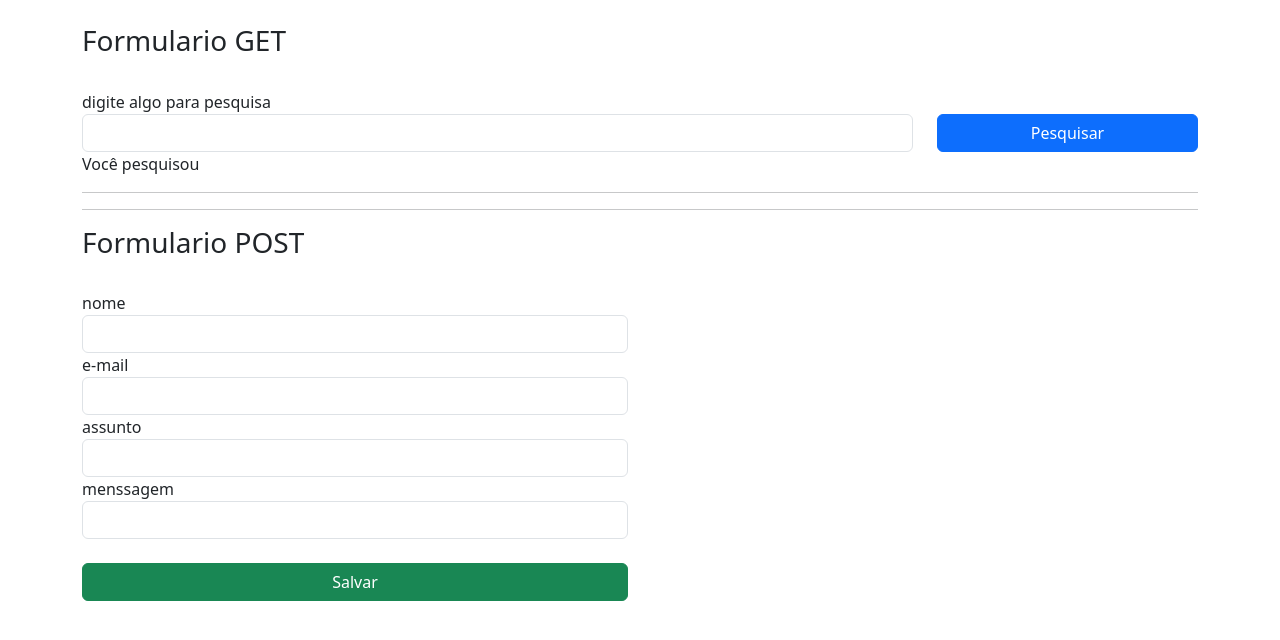
After one commit to Andre2kLuiz/Flask, a Flask app: template app/templates/contato.html in a window 1280 px wide. The commit adds this page. Shown: the top 640 px of the page. Run offline with Flask 3, Linux system fonts and the light colour scheme; the template is opened without the code that fills it, so the values that code supplies are empty.

Commit message:
criação de formularios

```diff
--- a/app/__init__.py
+++ b/app/__init__.py
@@ -5,6 +5,7 @@ from flask_migrate import Migrate
 app = Flask(__name__)
 app.config['SQLALCHEMY_DATABASE_URI'] = 'sqlite:///database.db'
 app.config["SQLALCHEMY_TRACK_MODIFICATIONS"] = False
+app.config['SECRET_KEY'] = 'af51as561f65sa1-f65af!!65a1f6a5f2'
 
 db = SQLAlchemy(app)
 migrate = Migrate(app, db)
--- /dev/null
+++ b/app/templates/contato.html
@@ -0,0 +1,94 @@
+<!DOCTYPE html>
+<html lang="pt-br">
+  <head>
+    <meta charset="UTF-8" />
+    <meta name="viewport" content="width=device-width, initial-scale=1.0" />
+    <title>Contato</title>
+    <link
+      href="https://cdn.jsdelivr.net/npm/bootstrap@5.3.6/dist/css/bootstrap.min.css"
+      rel="stylesheet"
+      integrity="sha384-4Q6Gf2aSP4eDXB8Miphtr37CMZZQ5oXLH2yaXMJ2w8e2ZtHTl7GptT4jmndRuHDT"
+      crossorigin="anonymous"
+    />
+  </head>
+  <body>
+    <div class="container">
+      <div class="row mt-4">
+        <h3>Formulario GET</h3>
+      </div>
+      <form action="" method="get" class="row mt-4">
+        <div class="col-9">
+          digite algo para pesquisa
+          <input type="text" name="pesquisa" id="" class="form-control" />
+        </div>
+        <div class="col-3">
+          <button type="submit" class="btn btn-primary mt-4 col-12">
+            Pesquisar
+          </button>
+        </div>
+      </form>
+
+      <p>Você pesquisou {{context['pesquisa']}}</p>
+
+      <hr />
+      <hr />
+
+      <div class="row">
+        <h3>Formulario POST</h3>
+      </div>
+
+      <form action="" method="POST" class="row mt-4">
+        <div class="col-6">
+          <div class="col-12">
+            nome
+            <input
+              type="text"
+              name="nome"
+              id=""
+              class="form-control"
+              required
+            />
+          </div>
+          <div class="col-12">
+            e-mail
+            <input
+              type="email"
+              name="email"
+              id=""
+              class="form-control"
+              required
+            />
+          </div>
+          <div class="col-12">
+            assunto
+            <input
+              type="text"
+              name="assunto"
+              id=""
+              class="form-control"
+              required
+            />
+          </div>
+          <div class="col-12">
+            menssagem
+            <input
+              type="text"
+              name="menssagem"
+              id=""
+              class="form-control"
+              required
+            />
+          </div>
+          <button type="submit" class="btn btn-success mt-4 col-12">
+            Salvar
+          </button>
+        </div>
+      </form>
+    </div>
+  </body>
+  <script
+    src="https://cdn.jsdelivr.net/npm/bootstrap@5.3.6/dist/js/bootstrap.bundle.min.js"
+    integrity="sha384-j1CDi7MgGQ12Z7Qab0qlWQ/Qqz24Gc6BM0thvEMVjHnfYGF0rmFCozFSxQBxwHKO"
+    crossorigin="anonymous"
+  ></script>
+</html>
--- a/app/templates/index.html
+++ b/app/templates/index.html
@@ -15,6 +15,8 @@
       <p>Bem vindo {{context.usuario}} a aula de flask</p>
       <p>Idade {{context.idade}}</p>
       <a href="{{url_for('novapagina')}}">Nova pagina</a>
+      <br />
+      <a href="{{url_for('novo_contato')}}">Forms</a>
     </div>
   </body>
 </html>
```
Also changed, not shown: app/forms.py (added, +23 -0 lines), app/templates/contatoForms.html (added, +36 -0 lines), app/views.py (+39 -4 lines), app/templates/about.html (deleted), app/templates/base.html (deleted), instance/database.db.
